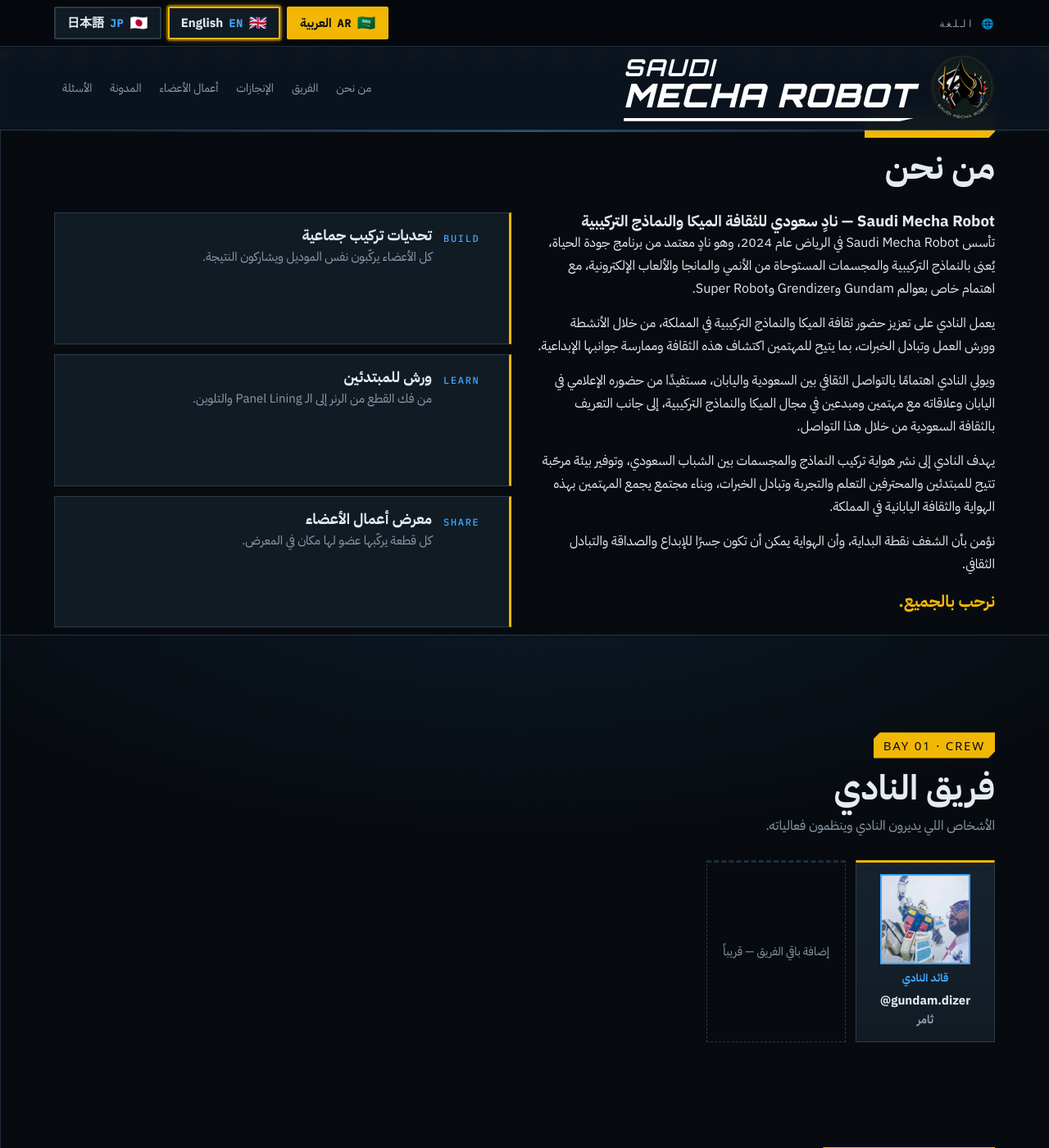
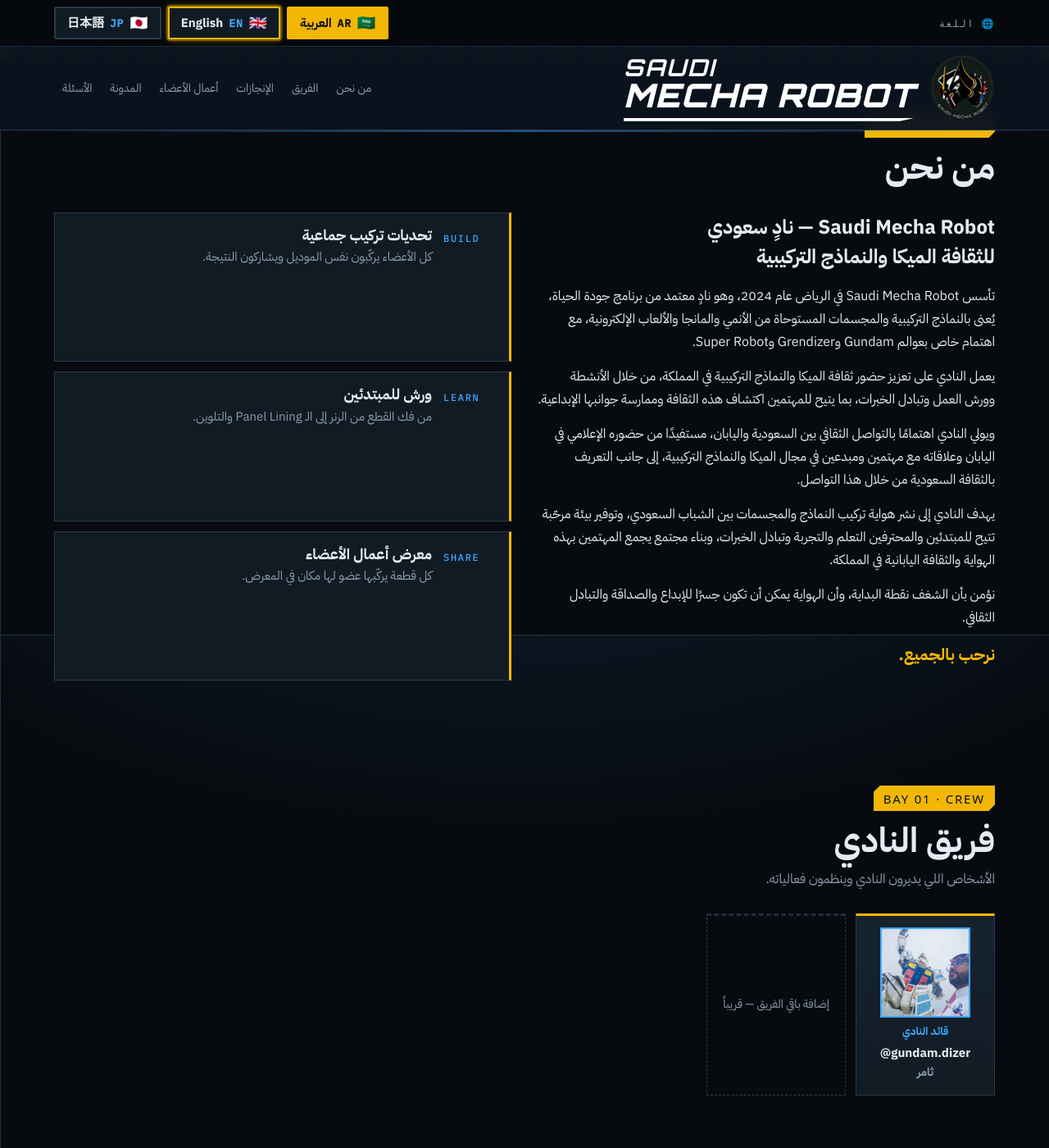
Before and after one commit to SaudiMechaRobot/SaudiMechaRobot.github.io, a Jekyll site: the page built from index.html, in a window 1280 px wide and 1400 px high, scrolled down 1026 px. Shown: the whole window at 82% size. Built offline with Jekyll 4.4.1, drawn with Linux system fonts in a browser that asks for light colours; some web fonts are replaced.

Commit message:
Add files via upload

```diff
--- a/assets/css/style.css
+++ b/assets/css/style.css
@@ -303,6 +303,7 @@
   :lang(ja) .nav ul a{display:block;padding:6px 2px}
 }
 .about-text p{margin:0 0 14px;max-width:62ch}
+.about-text .about-lead{font-size:clamp(20px,2.2vw,24px);line-height:1.5;color:var(--ink);margin:0 0 16px;max-width:30ch;text-wrap:balance}
 .about-text p.welcome{font-family:var(--f-display);font-weight:700;font-size:20px;color:var(--hazard)}
 /* gallery v2 */
 .gallery{grid-template-columns:repeat(3,1fr)}
@@ -385,4 +386,4 @@
   .crew .tag,.crew-name{font-size:11px}
   .crew.slot{min-height:120px;font-size:12px;padding:8px}
 }
-/* build 202610211420 */
+/* build 202610211500 */
```
